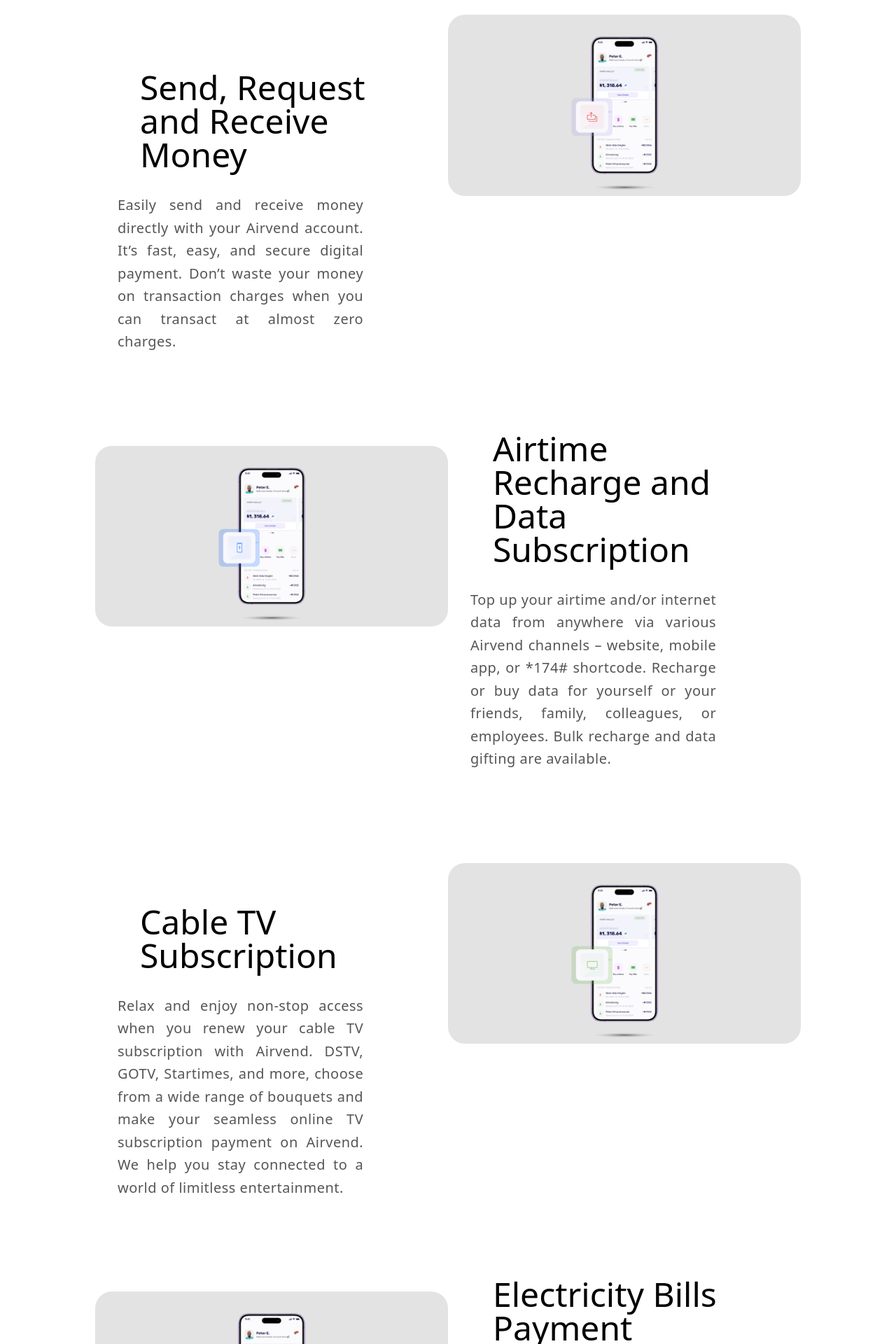
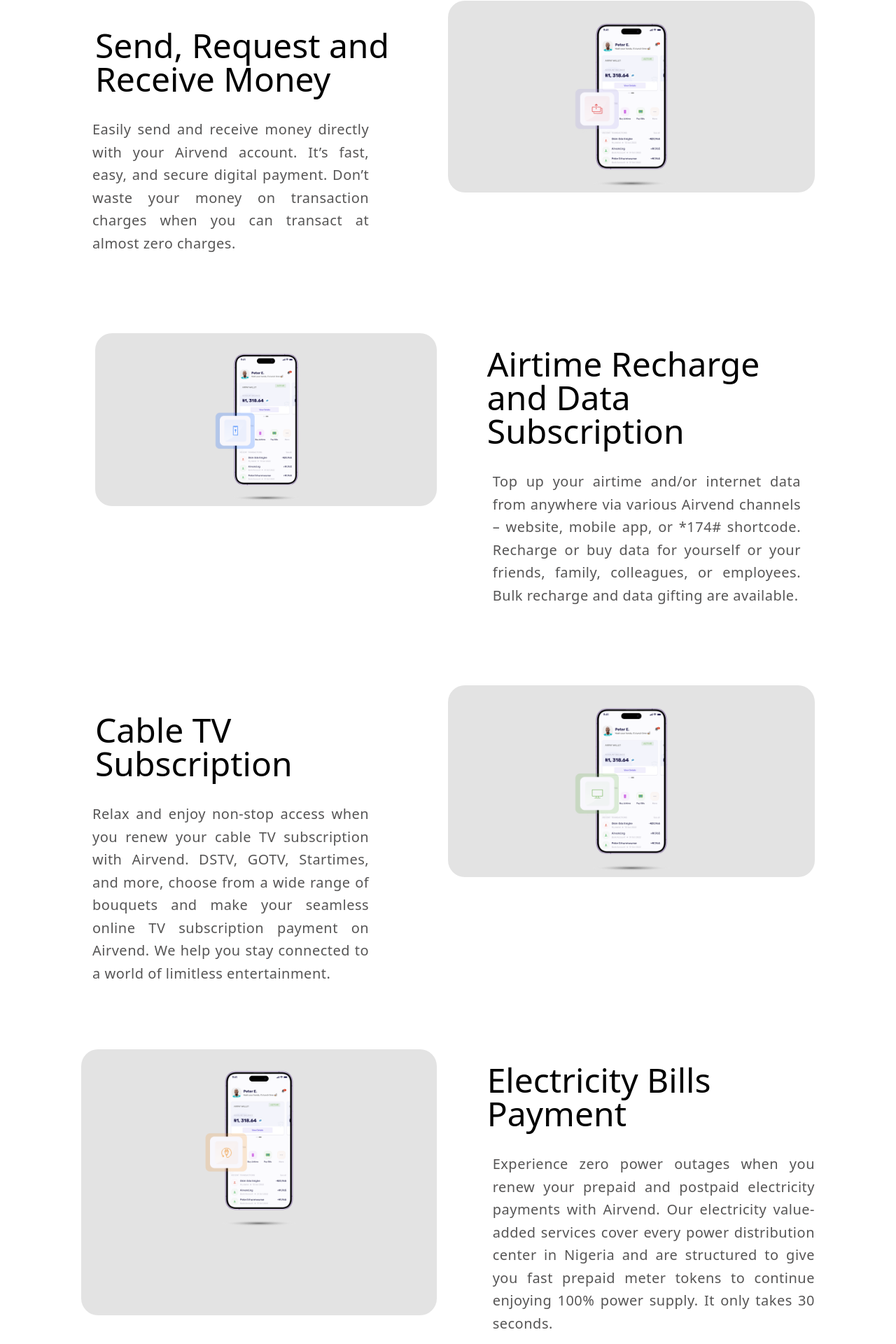
Before and after one commit to Atabo2023/callphone-web-landing-web, a React (Vite) app: page /airvend in a window 1280 px wide. Shown: the part 880-2800 px from the top of the page at 70% size. Built offline with nearby package versions, Linux system fonts and the light colour scheme.

Commit message:
Minor Changes

```diff
--- a/src/pages/ProductPages/Airgate/AirgateProduct.jsx
+++ b/src/pages/ProductPages/Airgate/AirgateProduct.jsx
@@ -14,7 +14,7 @@ const Airgate = () => {
       <Header />
       <AirgateHero />
       <div>
-        <div className="lg:p-20">
+        {/* <div className="lg:p-20">
           <p className="lg:text-5xl text-3xl font-medium text-center px-20 pt-5 ">
             Customer
             <span className="text-[#4834d4]"> Testimonials</span>{" "}
@@ -42,7 +42,7 @@ const Airgate = () => {
               </Link>
             </div>
           </div>
-        </div>
+        </div> */}
       </div>
       <AirgatePrefooter />
       <Footer />
--- a/src/pages/ProductPages/Airvend/components/AirvendUtilis.jsx
+++ b/src/pages/ProductPages/Airvend/components/AirvendUtilis.jsx
@@ -1,6 +1,4 @@
 import React from "react";
-import Arrow from "../../../../assets/icons/miniIcon/arrow.svg";
-// import image3 from "../../../../assets/images/image3.svg";
 import image03 from "../../../../assets/images/SiteImages/send_money.png";
 import image04 from "../../../../assets/images/SiteImages/airtime.png";
 import image05 from "../../../../assets/images/SiteImages/cable_tv.png";
@@ -9,13 +7,12 @@ import image06 from "../../../../assets/images/SiteImages/power.png";
 export const TransferSec = () => {
   return (
     <>
-      <div className="lg:flex lg:p-10">
-        <div className="lg:w-1/2 mt-20 ">
-          <p className="lg:text-5xl text-4xl font-medium lg:px-16  pl-8  py-5 mt-10 lg:mt-5">
+      <div className="lg:flex lg:p-5">
+        <div className="lg:w-1/2 mt-10 ">
+          <p className="lg:text-5xl text-4xl font-medium lg:px-5 leading-relaxed pl-8 py-5 mt-10 lg:mt-5">
             Send, Request and Receive Money
           </p>
-
-          <p className="text-xl font-light md:pl-8 lg:py-3 px-5 text-justify lg:w-4/5 w-full text-[#565555] tracking-wide leading-relaxed">
+          <p className="text-xl font-light md:pl-4 lg:py-3 px-2 text-justify lg:w-4/5 w-full text-[#565555] tracking-wide leading-relaxed">
             Easily send and receive money directly with your Airvend account.
             It’s fast, easy, and secure digital payment. Don’t waste your money
             on transaction charges when you can transact at almost zero charges.
@@ -36,11 +33,11 @@ export const AirtimeSec = () => {
         <div className="box-border h-5/6 border border-transparent rounded-3xl md:px-20 w-full bg-[#E3E3E3] lg:w-1/2 my-10">
           <img src={image04} alt="icon" />
         </div>
-        <div className="lg:w-1/2 ">
-          <p className="lg:text-5xl text-4xl font-medium lg:px-16 pl-8 py-5 ">
+        <div className="lg:w-1/2 ml-10">
+          <p className="lg:text-5xl text-4xl font-medium lg:px-8 mt-10 pl-8 py-5">
             Airtime Recharge and Data Subscription
           </p>
-          <p className="text-xl font-light md:pl-8 lg:py-3 px-5 text-justify lg:w-4/5 w-full text-[#565555] tracking-wide leading-relaxed">
+          <p className="text-xl font-light md:pl-10 lg:py-3 text-justify  w-full text-[#565555] tracking-wide leading-relaxed">
             Top up your airtime and/or internet data from anywhere via various
             Airvend channels – website, mobile app, or *174# shortcode. Recharge
             or buy data for yourself or your friends, family, colleagues, or
@@ -55,12 +52,12 @@ export const AirtimeSec = () => {
 export const CableSubSec = () => {
   return (
     <>
-      <div className="lg:flex lg:p-10">
-        <div className="lg:w-1/2 mt-20 ">
-          <p className="lg:text-5xl text-4xl font-medium lg:px-16 pl-8 py-5">
+      <div className="lg:flex lg:p-5">
+        <div className="lg:w-1/2 mt-10 ">
+          <p className="lg:text-5xl text-4xl font-medium lg:px-5 leading-relaxed pl-8 py-5 mt-10 lg:mt-5">
             Cable TV Subscription
           </p>
-          <p className="text-xl font-light md:pl-8 lg:py-3 px-5 text-justify lg:w-4/5 w-full text-[#565555] tracking-wide leading-relaxed">
+          <p className="text-xl font-light md:pl-4 lg:py-3 px-2 text-justify lg:w-4/5 w-full text-[#565555] tracking-wide leading-relaxed">
             Relax and enjoy non-stop access when you renew your cable TV
             subscription with Airvend. DSTV, GOTV, Startimes, and more, choose
             from a wide range of bouquets and make your seamless online TV
@@ -69,7 +66,6 @@ export const CableSubSec = () => {
           </p>
         </div>
         <div className="box-border bg-[#E3E3E3] h-5/6 border border-transparent rounded-3xl md:px-20 w-full lg:w-1/2 my-10">
-
           <img src={image05} alt="icon" />
         </div>
       </div>
@@ -79,16 +75,15 @@ export const CableSubSec = () => {
 export const ElectricBillsSec = () => {
   return (
     <>
-      <div className="flex lg:p-10 lg:flex-row flex-col-reverse">
-      <div className="box-border bg-[#E3E3E3]  border border-transparent rounded-3xl md:px-20 w-full lg:w-1/2 my-10">
-
+      <div className="flex lg:p-5 lg:flex-row flex-col-reverse">
+        <div className="box-border bg-[#E3E3E3]  border border-transparent rounded-3xl md:px-20 w-full lg:w-1/2 my-10">
           <img src={image06} alt="icon" />
         </div>
-        <div className="lg:w-1/2">
-          <p className="lg:text-5xl text-4xl font-medium lg:px-16 pl-8 py-5">
+        <div className="lg:w-1/2 ml-10">
+          <p className="lg:text-5xl text-4xl font-medium lg:px-8 mt-10 pl-8 py-5">
             Electricity Bills Payment
           </p>
-          <p className="text-xl font-light md:pl-8 lg:py-3 px-5 text-justify lg:w-4/5 w-full text-[#565555] tracking-wide leading-relaxed">
+          <p className="text-xl font-light md:pl-10 lg:py-3 text-justify  w-full text-[#565555] tracking-wide leading-relaxed">
             Experience zero power outages when you renew your prepaid and
             postpaid electricity payments with Airvend. Our electricity
             value-added services cover every power distribution center in
--- a/src/pages/ResourcesPage/Testimonals/SideBar/AirgateTestimonal.jsx
+++ b/src/pages/ResourcesPage/Testimonals/SideBar/AirgateTestimonal.jsx
@@ -1,9 +1,14 @@
-import React from 'react'
+import React from "react";
 
 const AirgateTestimonal = () => {
   return (
-    <div  >AirgateTestimonal</div>
-  )
-}
+    <div>
+      <p className=" text-2xl font-bold  leading-tight text-center">
+        Airgate <span className=" text-[#4834d4]">Testimonials</span> coming
+        in...
+      </p>
+    </div>
+  );
+};
 
-export default AirgateTestimonal
+export default AirgateTestimonal;
--- /dev/null
+++ b/src/pages/ResourcesPage/Testimonals/SideBar/B2bTestimonials.jsx
@@ -0,0 +1,41 @@
+import React from 'react'
+import { UserOutlined } from "@ant-design/icons";
+
+
+ const B2bTestimonials = () => {
+
+  const cards = [
+    {
+      name: "Bimbo Adekunle",
+      username: "@Bimboadekunle",
+      description:
+        "I started POS business as a side huddle and now it’s my full time means of income. Thanks to Airpay and their favorable operation system. My customers trust my transactions to always work so they always come back.",
+    },
+
+  ];
+
+  return (
+    <div className="grid grid-cols-1 md:grid-cols-2 lg:grid-cols-3 gap-8 mx-5 my-8">
+      {cards.map((card, index) => (
+        <div
+          key={index}
+          className="bg-white p-5 lg:ml-5 md:ml-0 ml-8 rounded-lg shadow-lg"
+          style={{ width: "300px" }}
+        >
+          <div className="flex justify-center items-center mb-4">
+            <div className="rounded-full  bg-gray-300 p-4">
+              <UserOutlined className="text-2xl" />
+            </div>
+          </div>
+          <p className="text-md text-justify mb-4">{card.description}</p>
+          <h2 className="text-center text-xl font-semibold mb-2">
+            {card.name}
+          </h2>
+          <h2 className="text-center text-sm text-gray-700">{card.username}</h2>
+        </div>
+      ))}
+    </div>
+  );
+};
+
+export default B2bTestimonials;
--- /dev/null
+++ b/src/pages/ResourcesPage/Testimonals/SideBar/UssdTestimonial.jsx
@@ -0,0 +1,38 @@
+import React from "react";
+import { UserOutlined } from "@ant-design/icons";
+
+const UssdTestimonial = () => {
+  const cards = [
+    {
+      name: "Miracle Andy",
+      username: "@Miracle",
+      description:
+        "When my Phone is dead, I'm not worried about payments cause my ussd is always available",
+    },
+  ];
+
+  return (
+    <div className="grid grid-cols-1 md:grid-cols-2 lg:grid-cols-3 gap-8 mx-5 my-8">
+      {cards.map((card, index) => (
+        <div
+          key={index}
+          className="bg-white p-5 lg:ml-5 md:ml-0 ml-8 rounded-lg shadow-lg"
+          style={{ width: "300px" }}
+        >
+          <div className="flex justify-center items-center mb-4">
+            <div className="rounded-full  bg-gray-300 p-4">
+              <UserOutlined className="text-2xl" />
+            </div>
+          </div>
+          <p className="text-md text-justify mb-4">{card.description}</p>
+          <h2 className="text-center text-xl font-semibold mb-2">
+            {card.name}
+          </h2>
+          <h2 className="text-center text-sm text-gray-700">{card.username}</h2>
+        </div>
+      ))}
+    </div>
+  );
+};
+
+export default UssdTestimonial;
--- a/src/pages/ResourcesPage/Testimonals/Testimonials.jsx
+++ b/src/pages/ResourcesPage/Testimonals/Testimonials.jsx
@@ -25,8 +25,8 @@ const sidebarItems = [
     icon: <BankOutlined />,
   },
   { label: "Airgate", key: "airgate-Testimonials", icon: <DesktopOutlined /> },
-  { label: "B2B", key: "airpay-Testimoniaas", icon: <UsergroupAddOutlined /> },
-  { label: "USSD", key: "airvend-Testimonwals", icon: <SolutionOutlined /> },
+  { label: "B2B", key: "b2b-Testimonials", icon: <UsergroupAddOutlined /> },
+  { label: "USSD", key: "ussd-Testimonials", icon: <SolutionOutlined /> },
 ];
 
 const Testimonials = () => {
--- a/src/routes/routes.js
+++ b/src/routes/routes.js
@@ -16,7 +16,8 @@ import News from "../pages/ResourcesPage/News/News";
 import AboutPage from "../pages/CompanyPage/AboutUs/About";
 import TeamPage from "../pages/CompanyPage/Team/Team";
 import GalleryPage from "../pages/CompanyPage/Gallery/Gallery";
-
+import UssdTestimonial from "../pages/ResourcesPage/Testimonals/SideBar/UssdTestimonial";
+import B2bTestimonials from "../pages/ResourcesPage/Testimonals/SideBar/b2bTestimonials";
 const WebRoutes = [
   {
     title: "Home",
@@ -83,6 +84,16 @@ const WebRoutes = [
         path: "airvend-Testimonials",
         component: AirvendTestimonal,
       },
+      {
+        title: "B2B",
+        path: "b2b-Testimonials",
+        component: B2bTestimonials,
+      },
+      {
+        title: "Ussd",
+        path: "ussd-Testimonials",
+        component: UssdTestimonial,
+      },
     ],
   },
   {
```
Also changed, not shown: src/pages/ProductPages/Componets/CustTestimonial.jsx (+13 -11 lines).
